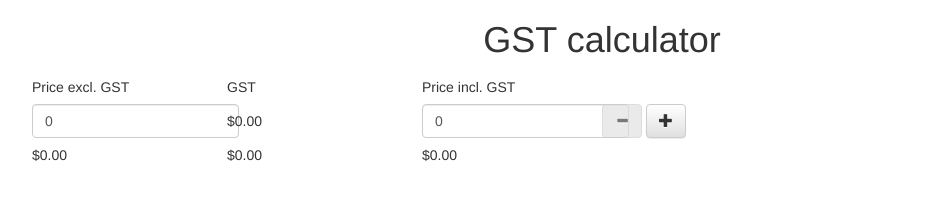
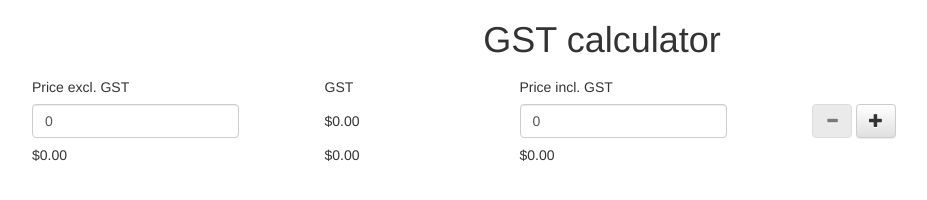
Before and after one commit to Shaswat2024/angular_gst, a plain HTML site: page index.html in a window 1280 px wide. Shown: the whole page, without its empty margins (38-965 px from the left). Drawn offline with nearby package versions, Linux system fonts and the light colour scheme.

Commit message:
Adjusted layout.

```diff
--- a/index.html
+++ b/index.html
@@ -8,43 +8,42 @@
         <title>GST Calculator</title>
     </head>
     <body>
+        <div class="container-fluid">
+            <div class="col-md-12 col-sm-12">
+                <h1 class="row text-center">GST calculator</h1>
+            </div>
+        </div>
         <div class="container"  ng-controller="GstController as gstController">
-            <h1 class="row text-center">GST calculator</h1>
             <form class="row form-inline">
-                <div class="col-sm-12">
+                <div class="col-md-12 col-sm-12">
                     <div class="row">
-                        <div class="col-sm-12">
-                            <div class="row">
-                                <div class="form-group col-sm-2">
+                        <div class="form-group col-md-3 col-sm-4">
                             <label class="sr-only">Price excluding GST</label>
                             <p class="form-control-static">Price excl. GST</p>
                         </div>
-                                <div class="form-group col-sm-2">
+                        <div class="form-group col-md-2 col-sm-2">
                             <label class="sr-only">GST</label>
                             <p class="form-control-static">GST</p>
                         </div>
-                                <div class="form-group col-sm-2">
+                        <div class="form-group col-md-3 col-sm-3">
                             <label class="sr-only">Price including GST</label>
                             <p class="form-control-static">Price incl. GST</p>
                         </div>
                     </div>
-                        </div>
-                    </div>
-                    <div class="row">
-                        <div class="col-sm-12" ng-repeat="price in gstController.prices">
-                            <div class="row">
-                                <div class="form-group col-sm-2">
+                    <div class="row" ng-repeat-start="price in gstController.prices" ng-repeat-end>
+                        <div class="form-group col-md-3 col-sm-4">
                             <label for="priceWithoutGST" class="sr-only">Price excluding GST</label>
                             <input type="number" class="form-control" placeholder="excluding gst" ng-model="price.priceExcludingGST"/>
                         </div>
-                                <div class="form-group col-sm-2">
+                        <div class="form-group col-md-2 col-sm-2">
                             <label for="gst" class="sr-only">GST</label>
                             <p class="form-control-static">{{ price.GST | currency }}</p>
                         </div>
-                                <div class="form-group col-sm-2">
+                        <div class="form-group col-md-3 col-sm-4">
                             <label for="priceWithoutGST" class="sr-only">Price excluding GST</label>
                             <input type="number" class="form-control" placeholder="including gst" ng-model="price.priceIncludingGST"/>
                         </div>
+                        <div class="col-md-3 col-sm-2">
                             <div class="form-group">
                                 <button type="button" class="form-control btn btn-default" ng-click="gstController.RemovePrice($index)" ng-disabled="gstController.prices.length <= 1">
                                     <span class="glyphicon glyphicon-minus"></span>
@@ -57,23 +56,18 @@
                             </div>
                         </div>
                     </div>
-                    </div>
                     <div class="row">
-                        <div class="col-sm-12">
-                            <div class="row">
-                                <div class="form-group col-sm-2">
+                        <div class="form-group col-md-3 col-sm-4">
                             <label class="sr-only">Total excluding GST</label>
                             <p class="form-control-static">{{ gstController.GetTotalExcludingGST() | currency: '$': 2 }}</p>
                         </div>
-                                <div class="form-group col-sm-2">
+                        <div class="form-group col-md-2 col-sm-2">
                             <label class="sr-only">GST</label>
                             <p class="form-control-static">{{ gstController.GetTotalGST() | currency: '$': 2 }}</p>
                         </div>
-                                <div class="form-group col-sm-2">
+                        <div class="form-group col-md-3 col-sm-4">
                             <label class="sr-only">Total including GST</label>
                             <p class="form-control-static">{{ gstController.GetTotalIncludingGST() | currency: '$': 2 }}</p>
-                                </div>
-                            </div>
                         </div>
                     </div>
 
```
Lines whose indentation alone changed are shown as unchanged.
